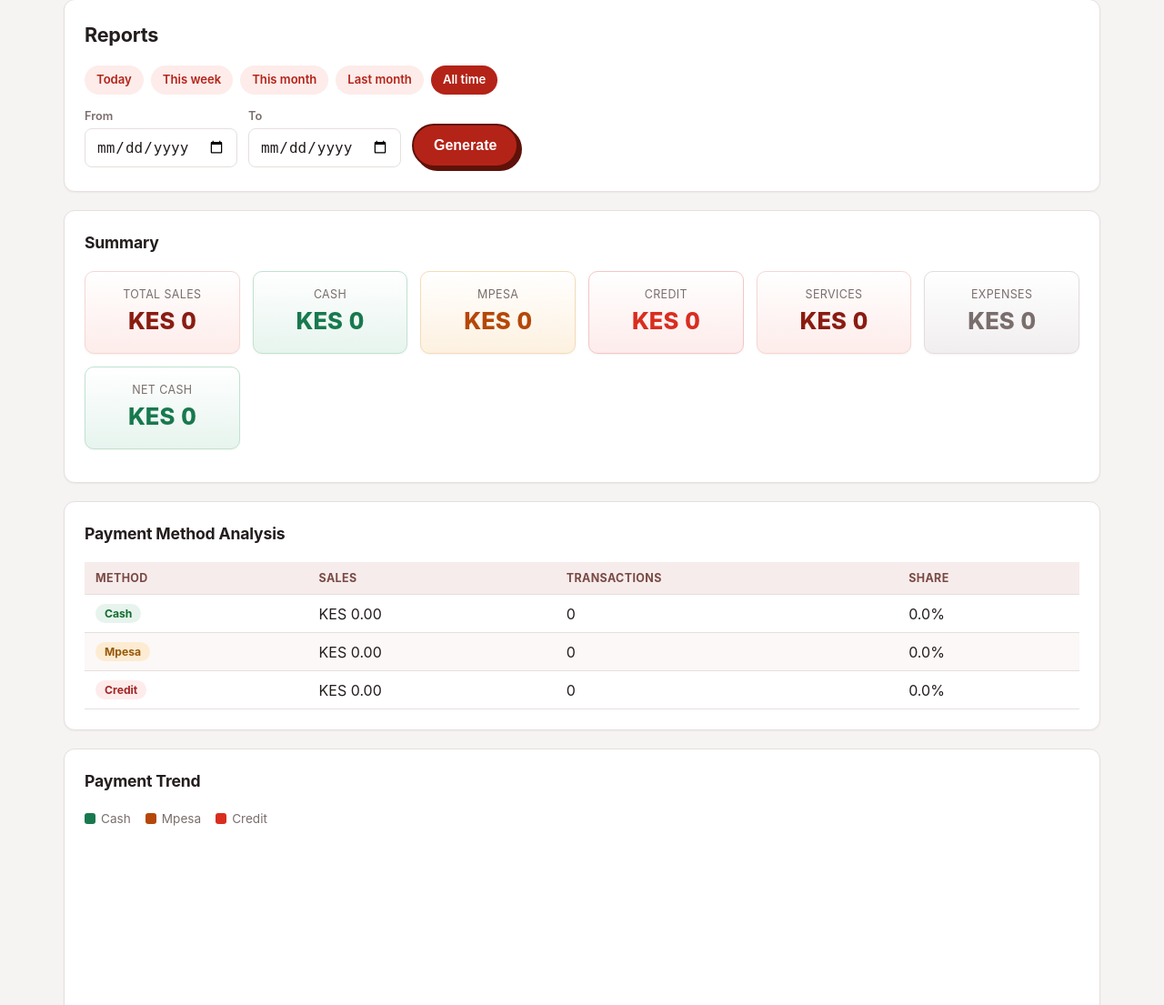
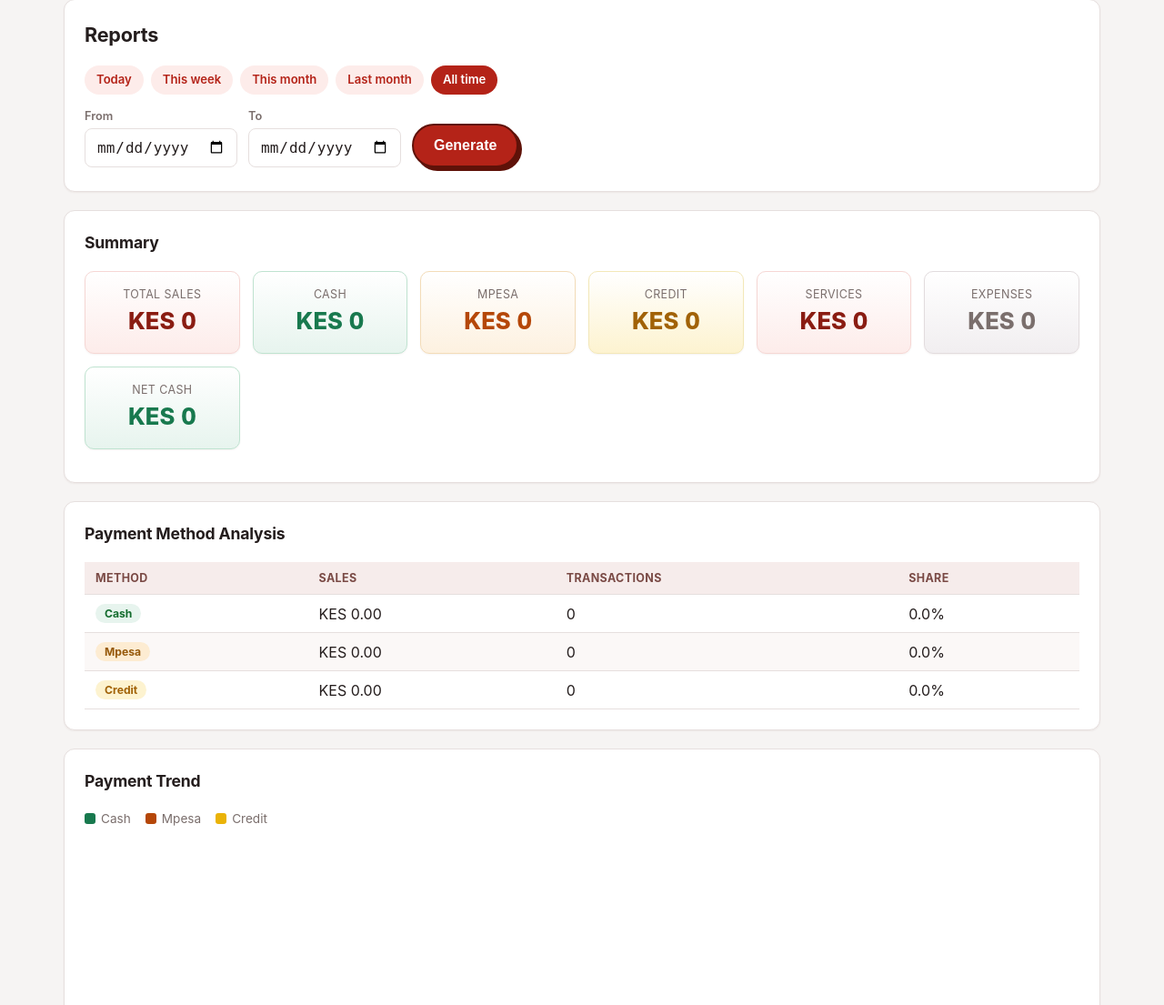
Before and after one commit to hamisi99-03/hi_frontoffice, a Django app: page /manage/reports/ in a window 1280 px wide. Shown: the part 112-1217 px from the top of the page at 91% size. Run offline with Django 5.2, Linux system fonts and the light colour scheme; the visitor is signed in with stand-in values (Sample User, id 1); data comes from the database, SQL or seed files in the repository; data that the repository does not hold is empty.

Commit message:
Make credit yellow in payment trend and stock analysis charts

```diff
--- a/sales/templates/base.html
+++ b/sales/templates/base.html
@@ -21,8 +21,8 @@
     --cash: #18794e;
     --cash-soft: #e7f4ee;
     --mpesa: #b54708;
-    --credit: #d92d20;
-    --credit-soft: #fdeceb;
+    --credit: #eab308;
+    --credit-soft: #fdf3d0;
     --font-body: -apple-system, BlinkMacSystemFont, "Segoe UI", Roboto, "Helvetica Neue", Arial, sans-serif;
     --bg: #f6f4f3;
     --card: #ffffff;
@@ -168,8 +168,8 @@
   .stat--cash .value { color: var(--green); }
   .stat--mpesa { background: linear-gradient(180deg, #fff 0%, #fdf1e0 100%); border-color: #f3dcb8; }
   .stat--mpesa .value { color: var(--amber); }
-  .stat--credit { background: linear-gradient(180deg, #fff 0%, var(--red-soft) 100%); border-color: #f5c6c6; }
-  .stat--credit .value { color: var(--red); }
+  .stat--credit { background: linear-gradient(180deg, #fff 0%, var(--credit-soft) 100%); border-color: #f3e8b8; }
+  .stat--credit .value { color: #a16207; }
   .stat--expense { background: linear-gradient(180deg, #fff 0%, #f1eef0 100%); border-color: #e2dcde; }
   .stat--expense .value { color: var(--muted); }
 
@@ -263,7 +263,7 @@
   .badge { display: inline-block; padding: 3px 10px; border-radius: 999px; font-size: 0.76em; font-weight: 700; }
   .badge.CASH { background: var(--green-soft); color: #146c2e; }
   .badge.MPESA { background: #fdecd2; color: #96590a; }
-  .badge.CREDIT { background: var(--red-soft); color: #a12727; }
+  .badge.CREDIT { background: var(--credit-soft); color: #a16207; }
 
   /* ---------- Row action links ---------- */
   .row-actions { display: flex; align-items: center; gap: 10px; white-space: nowrap; }
--- a/sales/templates/sales/admin/reports.html
+++ b/sales/templates/sales/admin/reports.html
@@ -214,7 +214,7 @@
   .swatch--opening { background: var(--primary); }
 
   .badge--fresh { background: var(--cash-soft); color: var(--cash); }
-  .badge--watch { background: var(--credit-soft); color: var(--credit); }
+  .badge--watch { background: var(--credit-soft); color: #a16207; }
   .badge--overdue { background: var(--red-soft); color: var(--red); }
 
   @media print {
--- a/sales/views_admin.py
+++ b/sales/views_admin.py
@@ -666,7 +666,7 @@ def admin_reports(request):
             "total": totals["credit"] or Decimal("0"),
             "count": counts["credit_count"] or 0,
             "pct": pct(totals["credit"]),
-            "color": "#d92d20",
+            "color": "#eab308",
             "badge": "CREDIT",
         },
     ]
@@ -687,7 +687,7 @@ def admin_reports(request):
         [
             ("Cash", "#18794e", [float(row["cash"] or 0) for row in daily]),
             ("Mpesa", "#b54708", [float(row["mpesa"] or 0) for row in daily]),
-            ("Credit", "#d92d20", [float(row["credit"] or 0) for row in daily]),
+            ("Credit", "#eab308", [float(row["credit"] or 0) for row in daily]),
         ],
     )
 
@@ -708,7 +708,7 @@ def admin_reports(request):
         [d.strftime("%d/%m") for d in stock_dates],
         [
             ("Opening", "#b42318", opening_vals),
-            ("Sold", "#d92d20", sold_vals),
+            ("Sold", "#eab308", sold_vals),
             ("Remaining", "#b54708", remaining_vals),
         ],
     )
```
